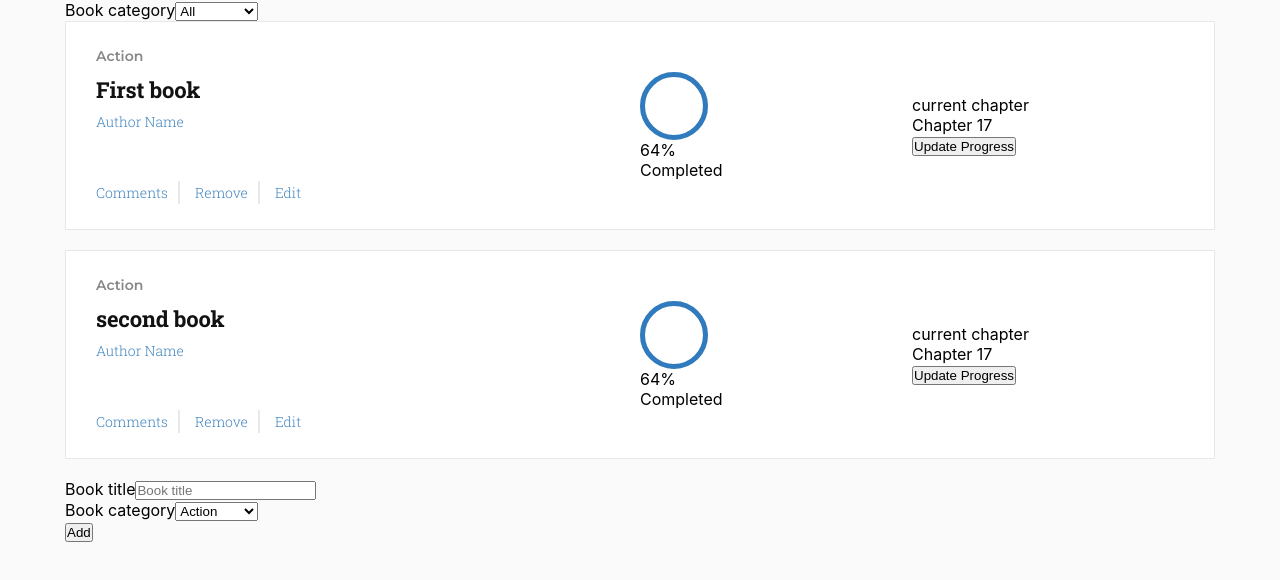
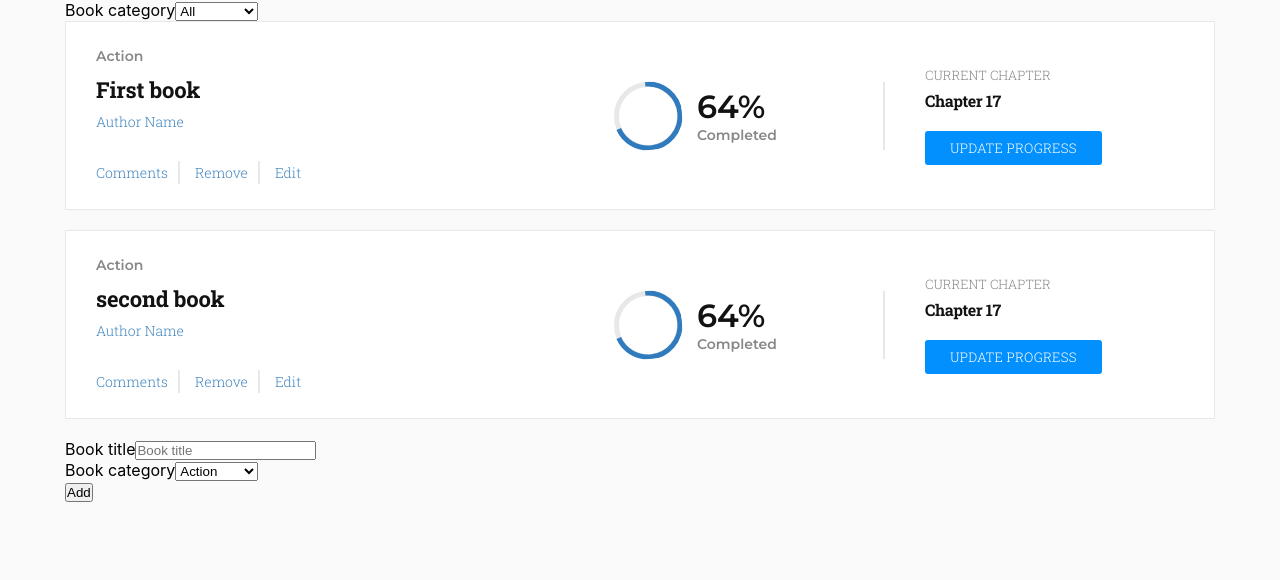
Before and after one commit to dipbazz/bookstore-cms, a React (Create React App) app: page / in a window 1280 px wide. Shown: the top 580 px of the page. Built offline with nearby package versions, Linux system fonts and the light colour scheme.

Commit message:
Update css for single book layout

```diff
--- a/src/components/Book.js
+++ b/src/components/Book.js
@@ -21,17 +21,31 @@ const Book = ({ book, handleRemoveBook }) => (
     </div>
 
     <div className="card__mid">
-      <div className="progress_bar" />
-      <div>
-        <div>64%</div>
-        <div>Completed</div>
+      <div className="progress">
+        <div className="progress-ring">
+          <svg className="progress-ring__wrapper">
+            <circle
+              className="progress-ring__circle"
+              fill="transparent"
+              r="32"
+              cx="34"
+              cy="34"
+            />
+          </svg>
+        </div>
+        <div className="progress-info">
+          <div className="progress__percent">64%</div>
+          <div className="progress__status">Completed</div>
+        </div>
       </div>
     </div>
 
     <div className="card__right">
-      <div>current chapter</div>
-      <div>Chapter 17</div>
-      <button type="button">Update Progress</button>
+      <div className="chapter">
+        <div className="chapter__current">current chapter</div>
+        <div className="chapter__name">Chapter 17</div>
+        <button type="button" className="chapter__button">Update Progress</button>
+      </div>
     </div>
   </div>
 );
--- a/src/styles/Book.css
+++ b/src/styles/Book.css
@@ -37,36 +37,8 @@
   text-transform: capitalize;
 }
 
-.card__mid {
-  flex: 1;
-}
-
-.progress_bar {
-  border: 5px solid #e8e8e8;
-  width: 68px;
-  height: 68px;
-  border-radius: 100px;
-  position: relative;
-}
-
-.progress_bar::before {
-  position: absolute;
-  content: "";
-  top: -5px;
-  left: -5px;
-  right: -5px;
-  bottom: -5px;
-  border: 5px solid #307bbe;
-  border-radius: 100px;
-  z-index: 1;
-}
-
-.card__right {
-  flex: 1;
-}
-
 .card .list {
-  margin-top: 50px;
+  margin-top: 30px;
 }
 
 .card__link {
@@ -78,8 +50,102 @@
   font-family: 'Roboto Slab', serif;
   font-size: 14px;
   border-right: 2px solid #e8e8e8;
+  cursor: pointer;
+}
+
+.card__link:hover {
+  color: #3484ca;
+  font-weight: bold;
 }
 
 .list__item:last-child .card__link {
   border: none;
 }
+
+.card__mid {
+  flex: 1;
+  padding-right: 10px;
+  border-right: 2px solid #e8e8e8;
+}
+
+.progress {
+  display: flex;
+  align-items: center;
+}
+
+.progress-ring {
+  border: 5px solid #e8e8e8;
+  width: 68px;
+  height: 68px;
+  border-radius: 100px;
+  position: relative;
+  margin-right: 15px;
+}
+
+.progress-ring__wrapper {
+  position: absolute;
+  content: "";
+  top: -5px;
+  left: -5px;
+  width: inherit;
+  height: inherit;
+  transform: rotate(-95deg);
+}
+
+.progress-ring__circle {
+  stroke: #307bbe;
+  stroke-width: 5px;
+  stroke-dasharray: 140;
+}
+
+.progress__percent {
+  font-size: 32px;
+  color: #121212;
+  font-family: 'Montserrat', sans-serif;
+  font-weight: bold;
+}
+
+.progress__status {
+  font-family: 'Montserrat', sans-serif;
+  font-weight: bold;
+  font-size: 14px;
+  color: #121212;
+  opacity: 0.5;
+}
+
+.card__right {
+  flex: 1;
+  padding-left: 40px;
+}
+
+.chapter__current {
+  font-size: 13px;
+  text-transform: uppercase;
+  opacity: 0.5;
+  color: #121212;
+  font-weight: 300;
+  font-family: 'Roboto Slab', serif;
+}
+
+.chapter__name {
+  font-size: 16px;
+  font-weight: bold;
+  letter-spacing: -0.4px;
+  font-family: 'Roboto Slab', serif;
+  color: #121212;
+  margin-top: 6px;
+  margin-bottom: 10px;
+}
+
+.chapter__button {
+  border-radius: 3px;
+  padding: 8px 25px;
+  margin-top: 10px;
+  background: #0290ff;
+  text-transform: uppercase;
+  font-family: 'Roboto Slab', serif;
+  letter-spacing: 0.2px;
+  border: none;
+  color: #fff;
+  cursor: pointer;
+}
```
